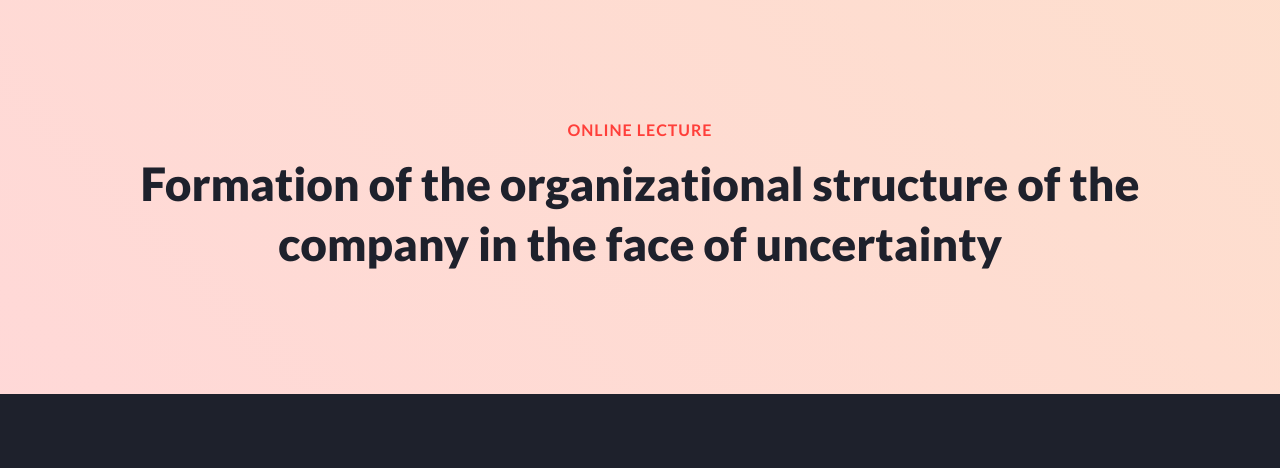
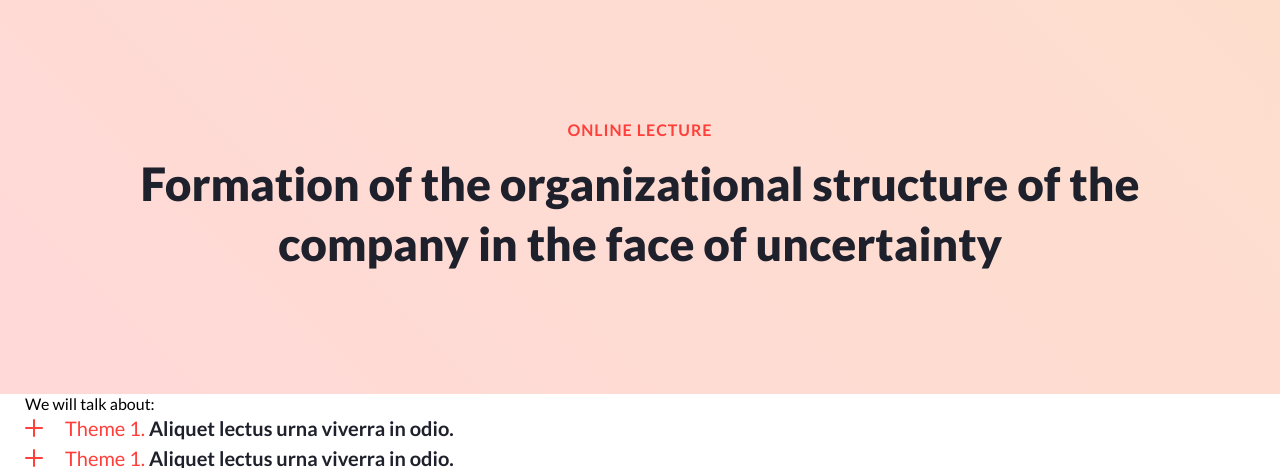
Before and after one commit to MikhailVoropaev/Createx, a website built with Vite: page src/assets/pages/event.html in a window 1280 px wide. Shown: the part 76-544 px from the top of the page. Built offline with nearby package versions, Linux system fonts and the light colour scheme.

Commit message:
event js

```diff
--- /dev/null
+++ b/src/assets/js/event.js
@@ -0,0 +1,9 @@
+const eventOverviewItems = document.querySelector(".event-overview__content-items");
+
+eventOverviewItems.addEventListener("click", (event) => {
+  let btnContainer = event.target.closest(".event-overview__content-item");
+
+  if (!btnContainer) return;
+
+  btnContainer.classList.toggle('event-overview__content-item--active');
+})
--- a/src/assets/pages/event.html
+++ b/src/assets/pages/event.html
@@ -83,6 +83,32 @@
         Formation of the organizational structure of the company in the face of uncertainty
       </h1>
     </div>
+  </div>
+</div>
+
+<div class="event-overview">
+  <div class="container event-overview__container">
+    <div class="event-overview__content">
+      <h1 class="event-overview__content-title">
+        We will talk about:
+      </h1>
+      <div class="event-overview__content-items">
+        <div class="event-overview__content-item">
+          <button class="event-overview__content-item__btn">Theme 1. <span class="event-overview__content-item__btn-title">Aliquet lectus urna viverra in odio.</span></button>
+          <p class="event-overview__content-item__text">
+            Nulla amet, sagittis potenti rhoncus sit. Elit lectus nec pulvinar aliquet donec enim, ornare. Lacus facilisi curabitur turpis varius mauris. Nisi, tempus risus, odio mi suscipit sed. Curabitur faucibus porttitor quis sem lacus, arcu feugiat facilisis. Commodo nunc orci vitae accumsan id.
+          </p>
+        </div>
+        <div class="event-overview__content-item">
+          <button class="event-overview__content-item__btn">Theme 1. <span class="event-overview__content-item__btn-title">Aliquet lectus urna viverra in odio.</span></button>
+          <p class="event-overview__content-item__text">
+            Nulla amet, sagittis potenti rhoncus sit. Elit lectus nec pulvinar aliquet donec enim, ornare. Lacus facilisi curabitur turpis varius mauris. Nisi, tempus risus, odio mi suscipit sed. Curabitur faucibus porttitor quis sem lacus, arcu feugiat facilisis. Commodo nunc orci vitae accumsan id.
+          </p>
+        </div>
+
+      </div>
+    </div>
+
   </div>
 </div>
 
@@ -204,6 +230,7 @@
     </div>
   </div>
 </footer>
+<script type="module" src="../js/event.js"></script>
 <script type="module" src="../../main.js"></script>
 <script type="module" src="../js/header.js"></script>
 </body>
--- /dev/null
+++ b/src/assets/scss/events/event-overview.scss
@@ -0,0 +1,66 @@
+@use "../mixins" as *;
+
+.event-overview__content-item {
+  max-width: 600px;
+
+  &.event-overview__content-item--active {
+    .event-overview__content-item {
+      &__btn {
+        &:before {
+          transform: translateY(-50%) rotate(720deg);
+        }
+      }
+
+      &__text {
+        display: block;
+      }
+    }
+  }
+
+  &__btn {
+    color: var(--color-primary);
+    font-weight: var(--lead-regular-font-weight);
+    position: relative;
+    padding-left: 40px;
+
+    @include lead;
+
+    &:before, &:after {
+      content: "";
+      position: absolute;
+      display: block;
+      width: 18px;
+      height: 2px;
+      background: var(--color-primary);
+      border-radius: 4px;
+      top: 50%;
+      left: 0;
+    }
+
+    &:after {
+      transform: translateY(-50%);
+    }
+
+    &:before {
+      transition: all 0.6s;
+      transform: translateY(-50%) rotate(-90deg);
+    }
+
+    &-title {
+      display: inline-block;
+      color: var(--color-gray-900);
+      font-weight: var(--lead-bold-font-weight);
+    }
+  }
+
+  &__text {
+    display: none;
+    padding-left: 40px;
+    margin-top: 16px;
+    color: var(--color-gray-800);
+    font-weight: var(--base-regular-font-weight);
+
+
+    @include base;
+  }
+}
--- a/src/assets/scss/events/style.scss
+++ b/src/assets/scss/events/style.scss
@@ -3,3 +3,4 @@
 @use "events-list" as *;
 @use "events-grid" as *;
 @use "event" as *;
+@use "event-overview" as *;
```
